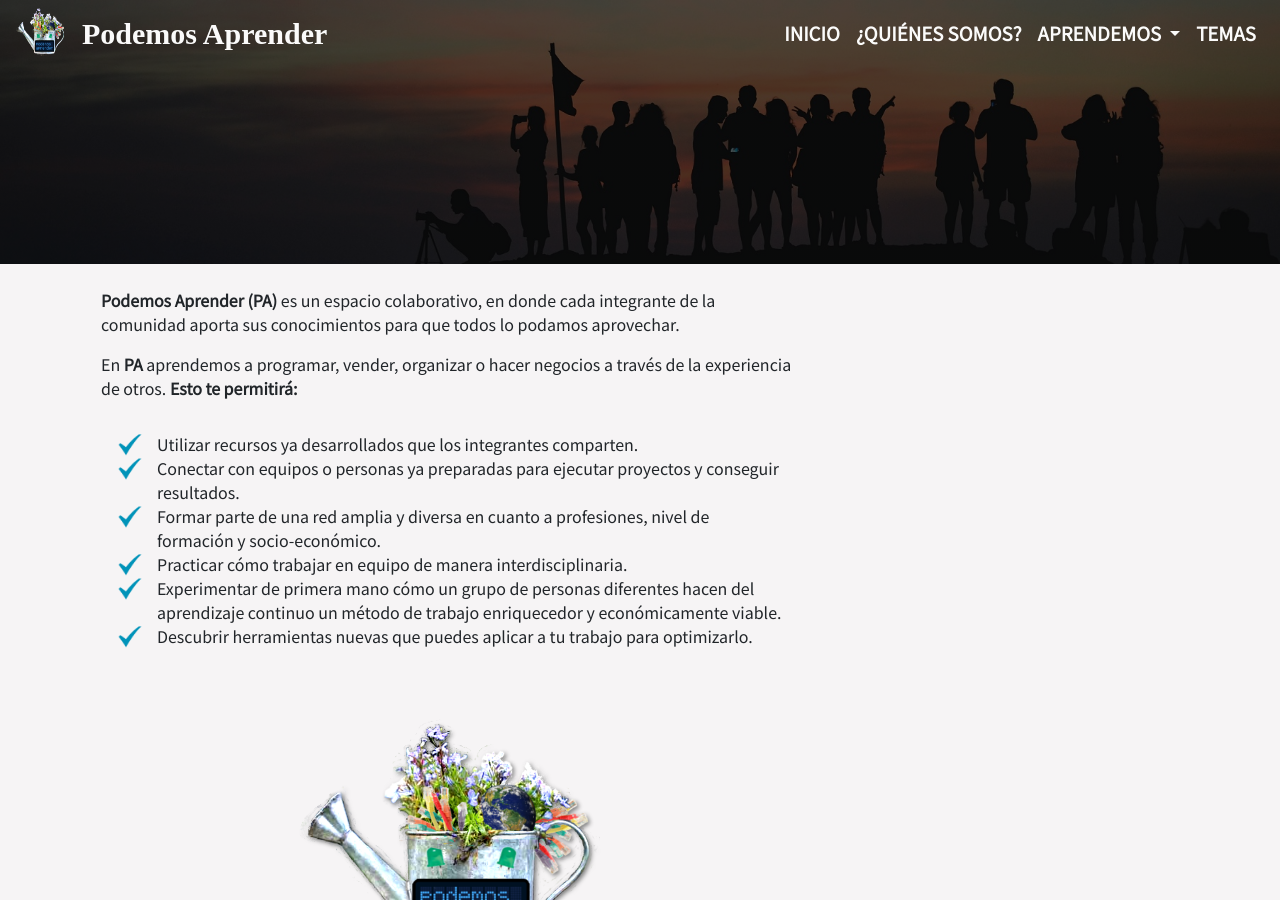
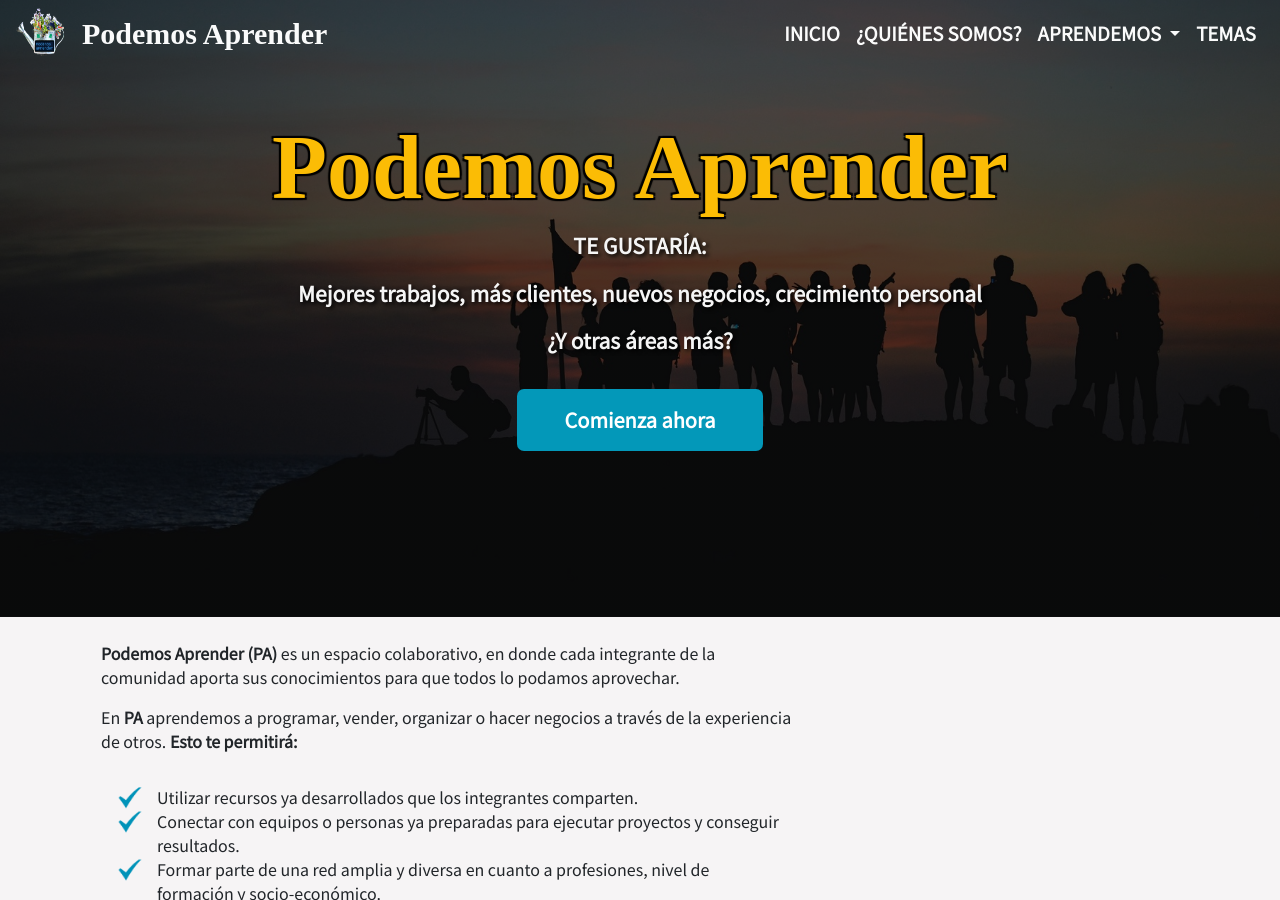
Before and after one commit to podemosaprender/podemosaprender.github.io, a Jekyll site: the page built from index.md, in a window 1280 px wide and 900 px high. Built offline with Jekyll 4.4.1, drawn with Linux system fonts in a browser that asks for light colours; nearby versions of some CDN libraries; some web fonts are replaced; comment, search, counter and statistics services are not loaded.

Commit message:
FIX: aparece el call to accion en la home y no en las otras

```diff
--- a/_layouts/base.html
+++ b/_layouts/base.html
@@ -93,7 +93,7 @@ common-js:
 
       <!-- PLANTILLA:Nav:FIN -->
 
-  {% if page.url == "" %}
+  {% if page.url == "/" %}
 	<div>
           <h1 class="amarillo stroke">Podemos Aprender</h1>
           <div class="subtitulo">
```
